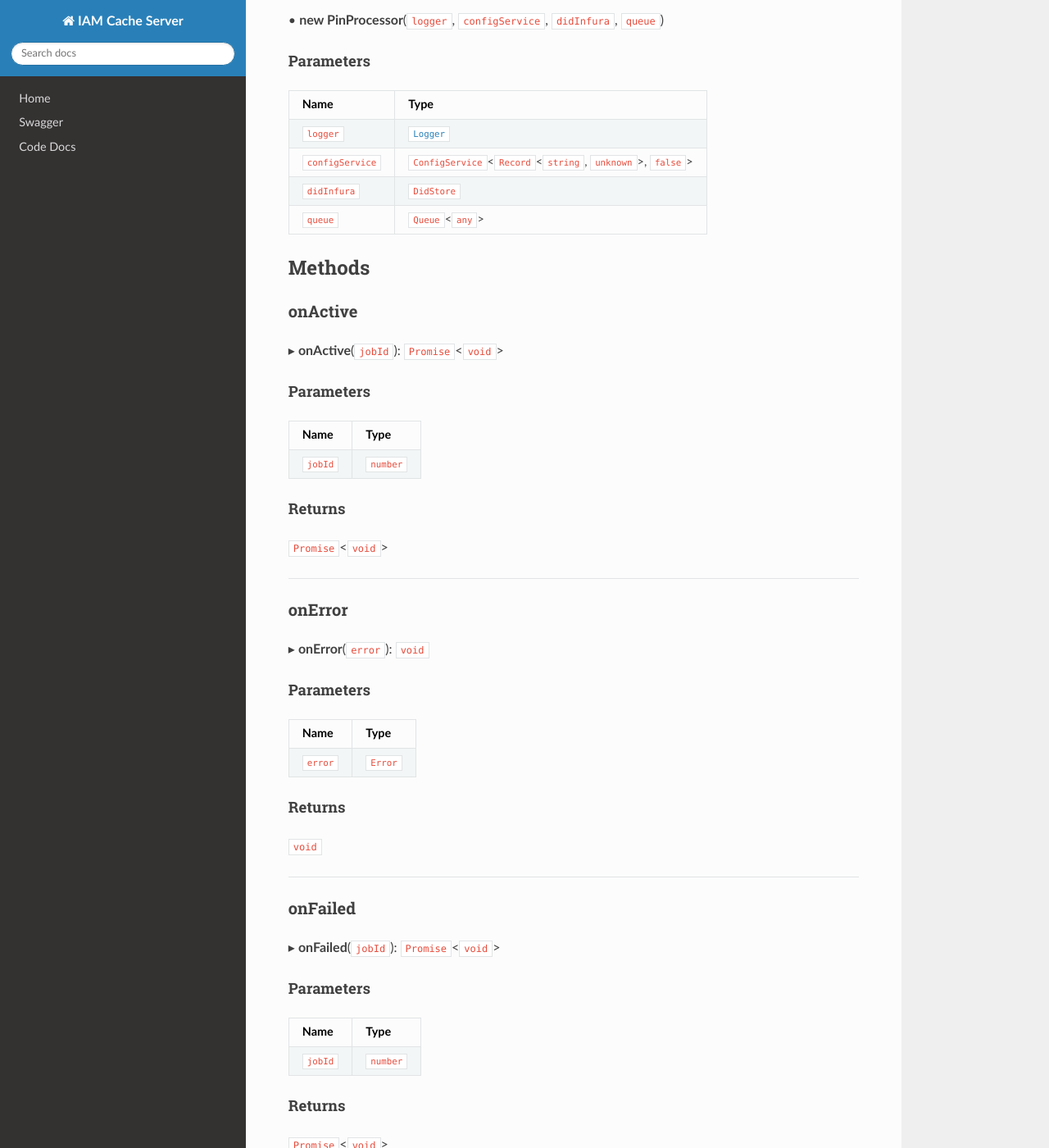
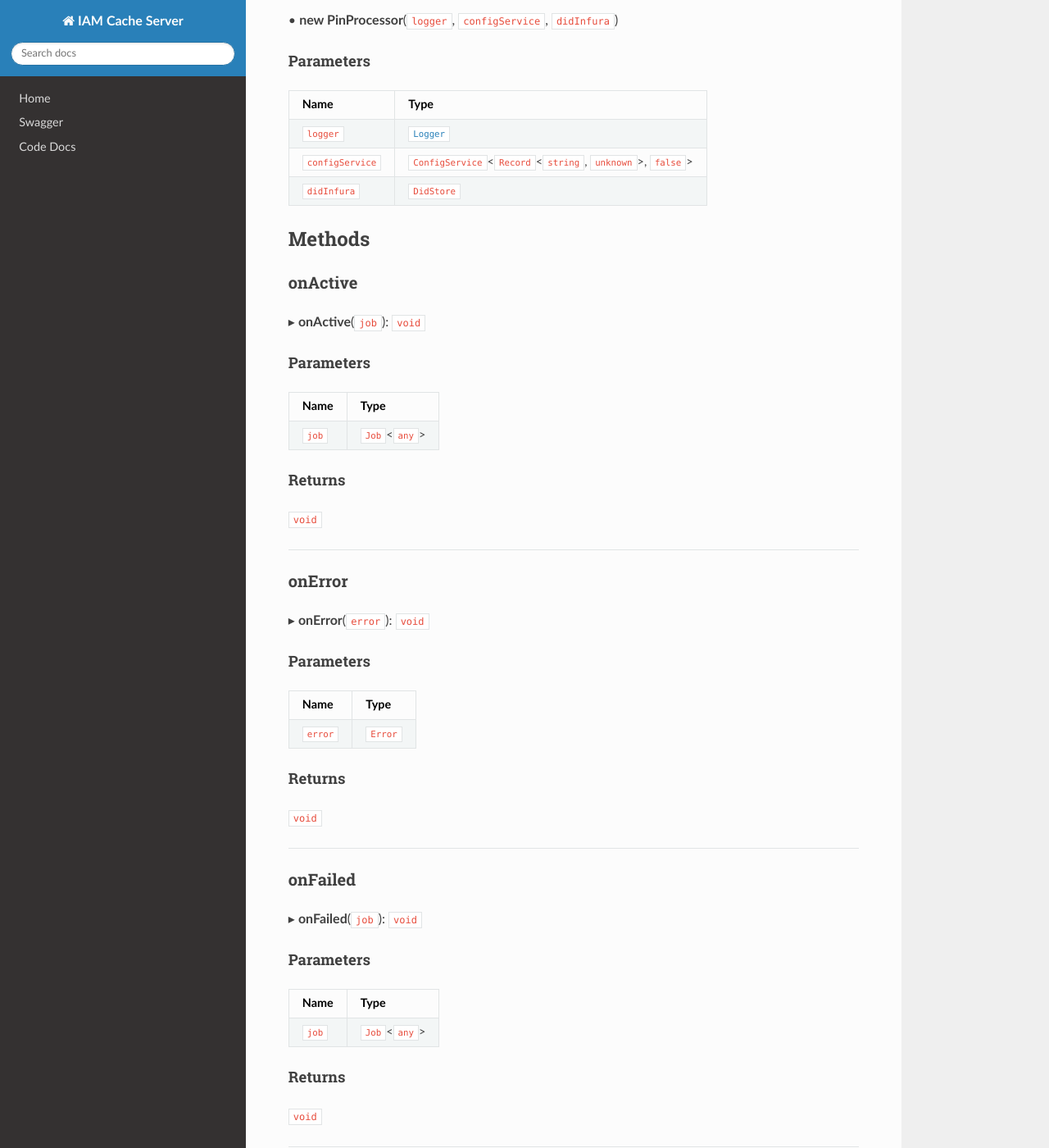
Before and after one commit to energywebfoundation/ssi-hub, an MkDocs documentation site: the page built from docs/api/classes/modules_did_pin_processor.PinProcessor.md, in a window 1280 px wide and 1400 px high, scrolled down 649 px. Shown: the whole window at 82% size. Built offline with MkDocs 1.6.1, drawn with Linux system fonts in a browser that asks for light colours; nearby versions of some CDN libraries; some of the changed text lies outside the part shown.

Commit message:
fix: use local bull listener

```diff
--- a/docs/api/classes/modules_did_pin_processor.PinProcessor.md
+++ b/docs/api/classes/modules_did_pin_processor.PinProcessor.md
@@ -20,7 +20,7 @@
 
 ### constructor
 
-• **new PinProcessor**(`logger`, `configService`, `didInfura`, `queue`)
+• **new PinProcessor**(`logger`, `configService`, `didInfura`)
 
 #### Parameters
 
@@ -29,23 +29,22 @@
 | `logger` | [`Logger`](modules_logger_logger_service.Logger.md) |
 | `configService` | `ConfigService`<`Record`<`string`, `unknown`\>, ``false``\> |
 | `didInfura` | `DidStore` |
-| `queue` | `Queue`<`any`\> |
 
 ## Methods
 
 ### onActive
 
-▸ **onActive**(`jobId`): `Promise`<`void`\>
+▸ **onActive**(`job`): `void`
 
 #### Parameters
 
 | Name | Type |
 | :------ | :------ |
-| `jobId` | `number` |
+| `job` | `Job`<`any`\> |
 
 #### Returns
 
-`Promise`<`void`\>
+`void`
 
 ___
 
@@ -67,33 +66,33 @@ ___
 
 ### onFailed
 
-▸ **onFailed**(`jobId`): `Promise`<`void`\>
+▸ **onFailed**(`job`): `void`
 
 #### Parameters
 
 | Name | Type |
 | :------ | :------ |
-| `jobId` | `number` |
+| `job` | `Job`<`any`\> |
 
 #### Returns
 
-`Promise`<`void`\>
+`void`
 
 ___
 
 ### onStalled
 
-▸ **onStalled**(`jobId`): `Promise`<`void`\>
+▸ **onStalled**(`job`): `void`
 
 #### Parameters
 
 | Name | Type |
 | :------ | :------ |
-| `jobId` | `number` |
+| `job` | `Job`<`any`\> |
 
 #### Returns
 
-`Promise`<`void`\>
+`void`
 
 ___
 
```
Also changed, not shown: docs/api/classes/modules_did_did_processor.DIDProcessor.md (+10 -11 lines), 2 other files.
